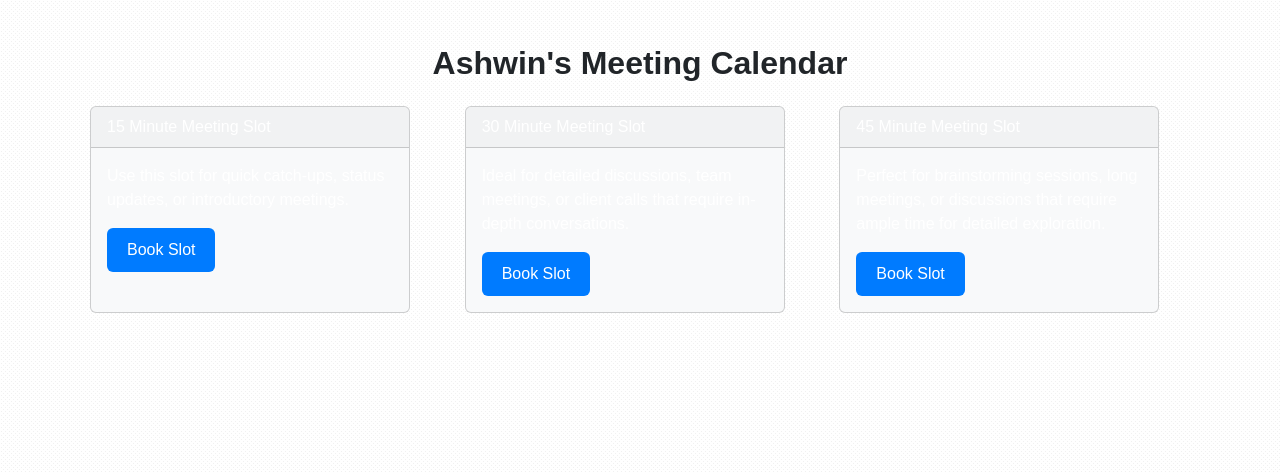
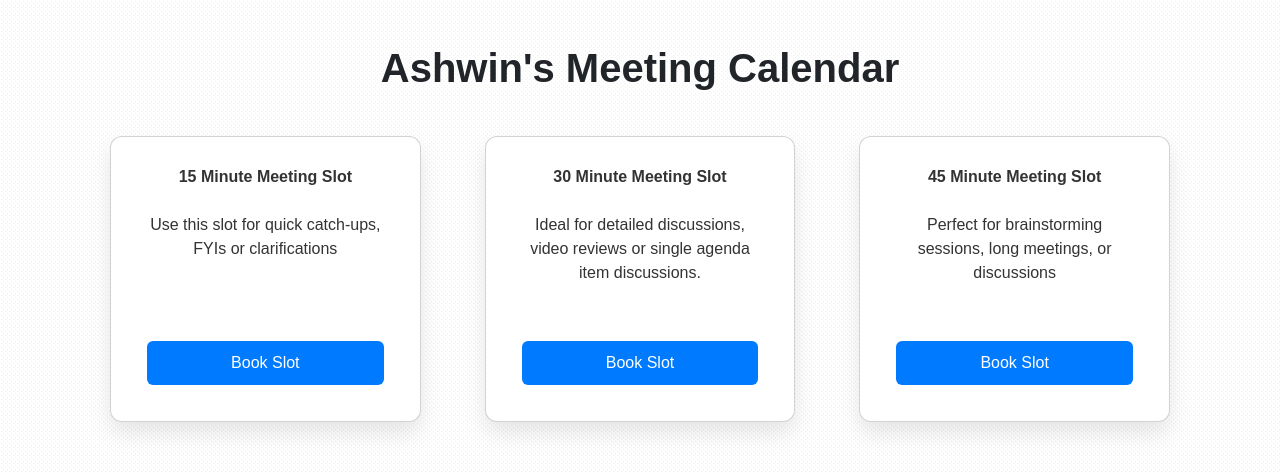
Before and after one commit to ashwinknan/meeting-calendar, a React (Create React App) app: page / in a window 1280 px wide. Shown: the top 472 px of the page. Built offline with nearby package versions, Linux system fonts and the light colour scheme.

Commit message:
Final Style Change

```diff
--- a/package.json
+++ b/package.json
@@ -35,5 +35,8 @@
       "last 1 firefox version",
       "last 1 safari version"
     ]
+  },
+  "devDependencies": {
+    "@babel/plugin-proposal-private-property-in-object": "^7.21.11"
   }
 }
--- a/src/App.css
+++ b/src/App.css
@@ -15,8 +15,14 @@ h1 {
   font-weight: bold;
 }
 
+h1.text-center {
+  font-size: 2.5rem;
+}
+
+
 .custom-card {
   background-color: white;
+  color: #333;
   border-radius: 12px;
   padding: 20px;
   margin: 20px;
@@ -42,7 +48,7 @@ h1 {
   font-size: 1.5em;
   margin-bottom: 10px;
   font-weight: bold;
-  color: #333;
+  color: #000000;
 }
 
 .card-description {
@@ -50,7 +56,14 @@ h1 {
   color: #333;
 }
 
+.card-header {
+  font-weight: bold !important;
+  background-color: white !important;
+  border-bottom: 0 !important; /* Remove the border at the bottom */
+}
+
 .btn-primary {
+  margin-top: auto !important; /* Push the button to the bottom */
   background-color: #007bff;
   border: none;
   border-radius: 6px;
--- a/src/App.js
+++ b/src/App.js
@@ -1,3 +1,4 @@
+// App.js
 import React from 'react';
 import 'bootstrap/dist/css/bootstrap.min.css';
 import './App.css';
@@ -6,32 +7,31 @@ function App() {
   const meetingSlots = [
     {
       title: '15 Minute Meeting Slot',
-      description: 'Use this slot for quick catch-ups, status updates, or introductory meetings.',
+      description: 'Use this slot for quick catch-ups, FYIs or clarifications',
       link: 'https://ooud5deirh.larksuite.com/scheduler/eee033aaca05293a',
     },
     {
       title: '30 Minute Meeting Slot',
-      description: 'Ideal for detailed discussions, team meetings, or client calls that require in-depth conversations.',
+      description: 'Ideal for detailed discussions, video reviews or single agenda item discussions.',
       link: 'https://ooud5deirh.larksuite.com/scheduler/98df08de51b46ae3',
     },
     {
       title: '45 Minute Meeting Slot',
-      description: 'Perfect for brainstorming sessions, long meetings, or discussions that require ample time for detailed exploration.',
-      link: 'https://ooud5deirh.larksuite.com/scheduler/3fbe7b9f3b3e080f',
+      description: 'Perfect for brainstorming sessions, long meetings, or discussions',
     },
   ];
 
   return (
     <div className="container">
-      <h1 className="my-4">Ashwin's Meeting Calendar</h1>
+      <h1 className="my-4 text-center">Ashwin's Meeting Calendar</h1> {/* Centered title */}
       <div className="row">
         {meetingSlots.map((slot, index) => (
           <div className="col-md-4" key={index}>
-            <div className="card text-white bg-light mb-3" style={{ maxWidth: '20rem', minHeight: '10rem' }}>
+            <div className={`card custom-card d-flex flex-column`} style={{ maxWidth: '20rem', minHeight: '10rem' }}> {/* Flex styles */}
               <div className="card-header">{slot.title}</div>
-              <div className="card-body">
+              <div className="card-body d-flex flex-column"> {/* Flex styles */}
                 <p className="card-text">{slot.description}</p>
-                <a href={slot.link} className="btn btn-primary" target="_blank" rel="noopener noreferrer">
+                <a href={slot.link} className="btn btn-primary mt-auto" target="_blank" rel="noopener noreferrer"> {/* mt-auto */}
                   Book Slot
                 </a>
               </div>
```
Also changed, not shown: 1 other file (tests, documents, lock files or other folders).
